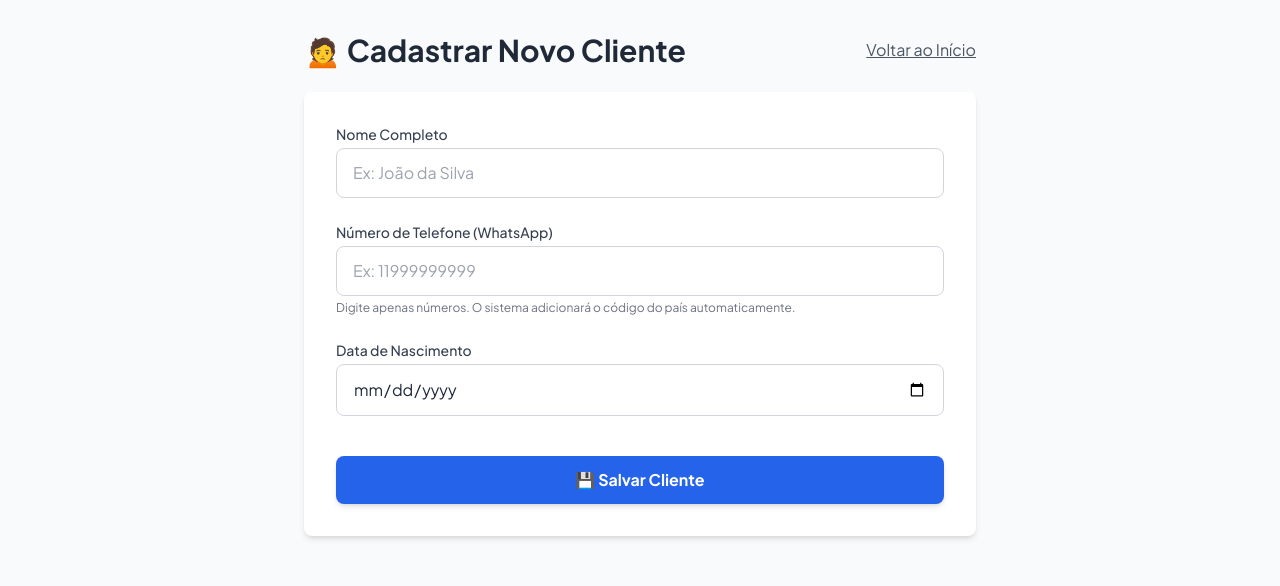
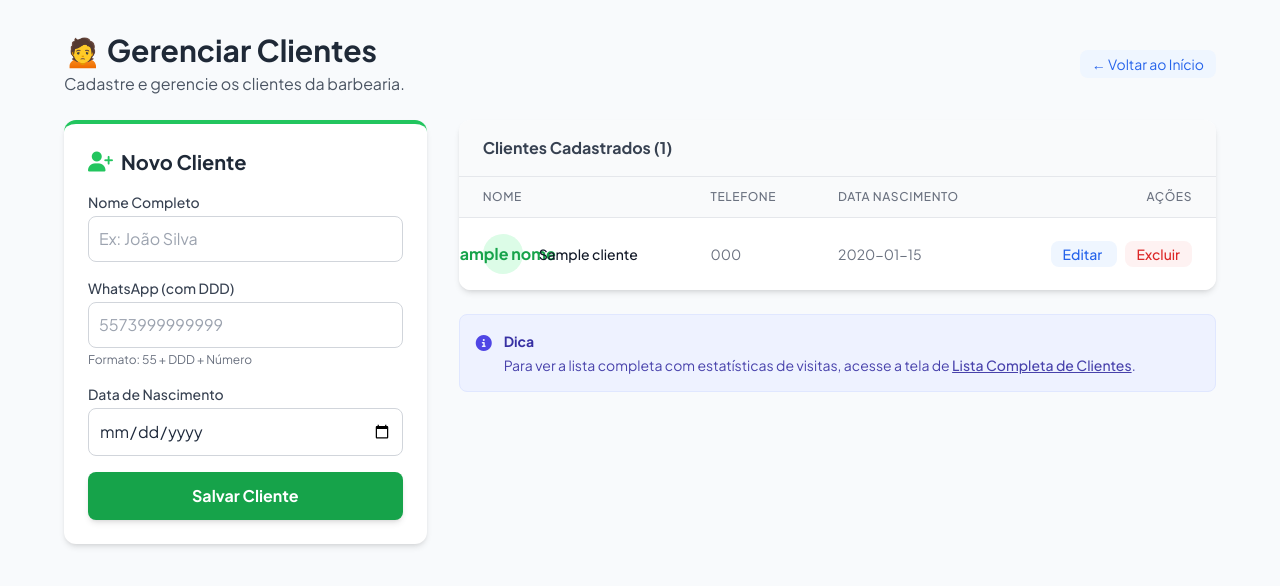
Before and after one commit to ThiagoSilva1995/barbearia-automatica, a FastAPI app: template app/templates/clientes/cadastrar_cliente.html in a window 1280 px wide. Shown: the top 586 px of the page. Run offline with FastAPI, Linux system fonts and the light colour scheme; the template is opened without the code that fills it: most values are stand-ins (such as "Sample title", 1, 10 or a date in 2020); some libraries are stand-ins or nearby versions.

Commit message:
Unifica tela de cadastro de clientes com lista (igual a tela de barbeiros) e atualiza navegação

```diff
--- a/app/routers/cadastros.py
+++ b/app/routers/cadastros.py
@@ -16,12 +16,14 @@ templates = Jinja2Templates(directory="app/templates")
 # --- CLIENTES ---
 @router.get("/cadastrar-cliente", response_class=HTMLResponse)
 async def cadastrar_cliente_form(request: Request, db: AsyncSession = Depends(get_db)):
+    """Tela unificada de cadastro e lista de clientes (similar a barbeiros)"""
     result = await db.execute(select(Cliente).order_by(Cliente.id.desc()).limit(10))
     return templates.TemplateResponse(
         "clientes/cadastrar_cliente.html",
         {
             "request": request,
             "erro": request.query_params.get("erro"),
+            "msg": request.query_params.get("msg"),
             "clientes_recentes": result.scalars().all(),
         },
     )
--- a/app/templates/clientes/cadastrar_cliente.html
+++ b/app/templates/clientes/cadastrar_cliente.html
@@ -1,78 +1,153 @@
 {% extends "base.html" %}
-
-{% block title %}Cadastrar Cliente - Gestão de Barbearia{% endblock %}
+{% block title %}Gerenciar Clientes - Gestão de Barbearia{% endblock %}
 
 {% block content %}
-<div class="max-w-2xl mx-auto">
-    <div class="mb-6 flex justify-between items-center">
-        <h1 class="text-3xl font-bold text-gray-800">🙍 Cadastrar Novo Cliente</h1>
-        <a href="/home" class="text-gray-600 hover:text-gray-900 underline">Voltar ao Início</a>
+<div class="max-w-6xl mx-auto">
+    <div class="flex justify-between items-center mb-6">
+        <div>
+            <h1 class="text-3xl font-bold text-gray-800">🙍 Gerenciar Clientes</h1>
+            <p class="text-gray-600 mt-1">Cadastre e gerencie os clientes da barbearia.</p>
+        </div>
+        <a href="/home"
+            class="text-sm text-blue-600 hover:underline bg-blue-50 px-3 py-1 rounded-lg transition">
+            ← Voltar ao Início
+        </a>
     </div>
 
-    <!-- Mensagens de Sucesso/Erro -->
+    <!-- Mensagens de Feedback -->
     {% if request.query_params.get('msg') == 'sucesso' %}
-    <div
-        class="mb-6 p-4 rounded-lg bg-green-50 border-l-4 border-green-500 text-green-800 flex items-center justify-between">
-        <span class="font-medium"><i class="fas fa-check-circle mr-2"></i> Cliente cadastrado com sucesso!</span>
-        <a href="/cadastrar-cliente" class="text-green-700 hover:underline text-sm">Cadastrar outro</a>
+    <div class="mb-6 p-4 bg-green-100 text-green-800 rounded-lg border border-green-200 flex items-center gap-2">
+        <i class="fas fa-check-circle"></i> Cliente cadastrado com sucesso!
+    </div>
+    {% endif %}
+    {% if request.query_params.get('erro') %}
+    <div class="mb-6 p-4 bg-red-100 text-red-800 rounded-lg border border-red-200 flex items-center gap-2">
+        <i class="fas fa-exclamation-triangle"></i> Erro: {{ request.query_params.get('erro') }}
     </div>
     {% endif %}
 
-    {% if request.query_params.get('erro') %}
-    <div class="mb-6 p-4 rounded-lg bg-red-50 border-l-4 border-red-500 text-red-800">
-        <span class="font-medium"><i class="fas fa-exclamation-circle mr-2"></i> Erro: {{
-            request.query_params.get('erro') }}</span>
-    </div>
-    {% endif %}
+    <div class="grid grid-cols-1 lg:grid-cols-3 gap-8">
 
-    <div class="bg-white p-8 rounded-lg shadow-md">
-        <form action="/cadastrar-cliente" method="POST" class="space-y-6">
+        <!-- Coluna da Esquerda: Formulário -->
+        <div class="lg:col-span-1">
+            <div class="bg-white p-6 rounded-xl shadow-md sticky top-24 border-t-4 border-green-500">
+                <h2 class="text-xl font-bold mb-4 text-gray-800 flex items-center gap-2">
+                    <i class="fas fa-user-plus text-green-500"></i> Novo Cliente
+                </h2>
+                <form action="/cadastrar-cliente" method="POST" class="space-y-4">
 
-            <!-- Nome Completo -->
                     <div>
-                <label for="nome" class="block text-sm font-medium text-gray-700 mb-1">Nome Completo</label>
-                <input type="text" id="nome" name="nome" required placeholder="Ex: João da Silva"
-                    class="w-full px-4 py-3 rounded-lg border border-gray-300 focus:ring-2 focus:ring-blue-500 focus:border-blue-500 transition outline-none">
+                        <label class="block text-sm font-medium text-gray-700 mb-1">Nome Completo</label>
+                        <input type="text" name="nome" required placeholder="Ex: João Silva"
+                            class="w-full p-2.5 border border-gray-300 rounded-lg focus:ring-2 focus:ring-green-500 outline-none transition">
                     </div>
 
-            <!-- Telefone -->
                     <div>
-                <label for="telefone" class="block text-sm font-medium text-gray-700 mb-1">Número de Telefone
-                    (WhatsApp)</label>
-                <input type="tel" id="telefone" name="telefone" required inputmode="numeric" pattern="[0-9]*"
-                    placeholder="Ex: 11999999999"
-                    class="w-full px-4 py-3 rounded-lg border border-gray-300 focus:ring-2 focus:ring-blue-500 focus:border-blue-500 transition outline-none">
-                <p class="text-xs text-gray-500 mt-1">Digite apenas números. O sistema adicionará o código do país
-                    automaticamente.</p>
+                        <label class="block text-sm font-medium text-gray-700 mb-1">WhatsApp (com DDD)</label>
+                        <input type="tel" name="telefone" required placeholder="5573999999999" inputmode="numeric" pattern="[0-9]*"
+                            class="w-full p-2.5 border border-gray-300 rounded-lg focus:ring-2 focus:ring-green-500 outline-none transition">
+                        <p class="text-xs text-gray-500 mt-1">Formato: 55 + DDD + Número</p>
                     </div>
 
-            <!-- Data de Nascimento -->
                     <div>
-                <label for="data_nascimento" class="block text-sm font-medium text-gray-700 mb-1">Data de
-                    Nascimento</label>
-                <input type="date" id="data_nascimento" name="data_nascimento" required
-                    class="w-full px-4 py-3 rounded-lg border border-gray-300 focus:ring-2 focus:ring-blue-500 focus:border-blue-500 transition outline-none">
+                        <label class="block text-sm font-medium text-gray-700 mb-1">Data de Nascimento</label>
+                        <input type="date" name="data_nascimento" required
+                            class="w-full p-2.5 border border-gray-300 rounded-lg focus:ring-2 focus:ring-green-500 outline-none transition">
                     </div>
 
-            <!-- Botão Salvar -->
-            <div class="pt-4">
                     <button type="submit"
-                    class="w-full bg-blue-600 text-white font-bold py-3 px-4 rounded-lg hover:bg-blue-700 transition shadow-md transform hover:-translate-y-0.5 duration-200">
-                    💾 Salvar Cliente
+                        class="w-full bg-green-600 hover:bg-green-700 text-white font-bold py-3 rounded-lg transition shadow-md transform hover:scale-[1.02]">
+                        Salvar Cliente
                     </button>
-            </div>
                 </form>
             </div>
         </div>
 
-<!-- Script para Máscara de Telefone (Opcional, melhora UX no mobile) -->
+        <!-- Coluna da Direita: Lista de Clientes -->
+        <div class="lg:col-span-2">
+            <div class="bg-white rounded-xl shadow-md overflow-hidden">
+                <div class="px-6 py-4 bg-gray-50 border-b border-gray-200">
+                    <h3 class="font-bold text-gray-700">Clientes Cadastrados ({{ clientes_recentes|length }})</h3>
+                </div>
+                <div class="overflow-x-auto">
+                    <table class="min-w-full divide-y divide-gray-200">
+                        <thead class="bg-gray-50">
+                            <tr>
+                                <th class="px-6 py-3 text-left text-xs font-medium text-gray-500 uppercase tracking-wider">
+                                    Nome</th>
+                                <th class="px-6 py-3 text-left text-xs font-medium text-gray-500 uppercase tracking-wider">
+                                    Telefone</th>
+                                <th class="px-6 py-3 text-left text-xs font-medium text-gray-500 uppercase tracking-wider">
+                                    Data Nascimento</th>
+                                <th class="px-6 py-3 text-right text-xs font-medium text-gray-500 uppercase tracking-wider">
+                                    Ações</th>
+                            </tr>
+                        </thead>
+                        <tbody class="bg-white divide-y divide-gray-200">
+                            {% for cliente in clientes_recentes %}
+                            <tr class="hover:bg-gray-50 transition">
+                                <td class="px-6 py-4 whitespace-nowrap">
+                                    <div class="flex items-center">
+                                        <div
+                                            class="flex-shrink-0 h-10 w-10 bg-green-100 rounded-full flex items-center justify-center text-green-600 font-bold">
+                                            {{ cliente.nome[0] }}
+                                        </div>
+                                        <div class="ml-4">
+                                            <div class="text-sm font-medium text-gray-900">{{ cliente.nome }}</div>
+                                        </div>
+                                    </div>
+                                </td>
+                                <td class="px-6 py-4 whitespace-nowrap text-sm text-gray-500">
+                                    {{ cliente.telefone }}
+                                </td>
+                                <td class="px-6 py-4 whitespace-nowrap text-sm text-gray-500">
+                                    {{ cliente.data_nascimento.strftime('%d/%m/%Y') }}
+                                </td>
+                                <td class="px-6 py-4 whitespace-nowrap text-right text-sm font-medium">
+                                    <a href="/editar-cliente/{{ cliente.id }}"
+                                        class="text-blue-600 hover:text-blue-900 bg-blue-50 hover:bg-blue-100 px-3 py-1 rounded-lg transition font-medium mr-2">
+                                        Editar
+                                    </a>
+                                    <a href="/excluir-cliente/{{ cliente.id }}"
+                                        onclick="return confirm('Tem certeza que deseja excluir este cliente?')"
+                                        class="text-red-600 hover:text-red-900 bg-red-50 hover:bg-red-100 px-3 py-1 rounded-lg transition font-medium">
+                                        Excluir
+                                    </a>
+                                </td>
+                            </tr>
+                            {% else %}
+                            <tr>
+                                <td colspan="4" class="px-6 py-12 text-center text-gray-500">
+                                    <div class="flex flex-col items-center justify-center">
+                                        <i class="fas fa-users-slash text-4xl text-gray-300 mb-3"></i>
+                                        <p class="text-lg font-medium">Nenhum cliente cadastrado ainda.</p>
+                                        <p class="text-sm">Use o formulário ao lado para adicionar o primeiro.</p>
+                                    </div>
+                                </td>
+                            </tr>
+                            {% endfor %}
+                        </tbody>
+                    </table>
+                </div>
+            </div>
+
+            <div class="mt-6 p-4 bg-indigo-50 text-indigo-800 rounded-lg border border-indigo-100 flex items-start gap-3">
+                <i class="fas fa-info-circle text-indigo-600 mt-1"></i>
+                <div class="text-sm">
+                    <p class="font-bold mb-1">Dica</p>
+                    <p class="opacity-90">Para ver a lista completa com estatísticas de visitas, acesse a tela de <a href="/lista-clientes" class="underline font-medium">Lista Completa de Clientes</a>.</p>
+                </div>
+            </div>
+        </div>
+    </div>
+</div>
+
+<!-- Script para Máscara de Telefone -->
 <script>
-    const telInput = document.getElementById('telefone');
+    const telInput = document.querySelector('input[name="telefone"]');
     telInput.addEventListener('input', function (e) {
-        // Remove tudo que não é dígito
         let x = e.target.value.replace(/\D/g, '');
-        // Limita a 11 dígitos (DDD + 9 dígitos) ou mais se tiver código país
-        if (x.length > 11) x = x.substring(0, 11);
+        if (x.length > 13) x = x.substring(0, 13);
         e.target.value = x;
     });
 </script>
--- a/app/templates/clientes/editar_cliente.html
+++ b/app/templates/clientes/editar_cliente.html
@@ -5,7 +5,7 @@
 <div class="max-w-2xl mx-auto">
     <div class="mb-6 flex justify-between items-center">
         <h1 class="text-3xl font-bold text-gray-800">✏️ Editar Cliente</h1>
-        <a href="/lista-clientes" class="text-gray-600 hover:text-gray-900 underline">Voltar à Lista</a>
+        <a href="/cadastrar-cliente" class="text-gray-600 hover:text-gray-900 underline">Voltar ao Cadastro</a>
     </div>
 
     <!-- Mensagens de Erro -->
@@ -67,7 +67,7 @@
                     class="flex-1 bg-blue-600 text-white font-bold py-3 px-4 rounded-lg hover:bg-blue-700 transition shadow-md transform hover:-translate-y-0.5 duration-200">
                     💾 Salvar Alterações
                 </button>
-                <a href="/lista-clientes"
+                <a href="/cadastrar-cliente"
                     class="flex-1 bg-gray-300 text-gray-700 font-bold py-3 px-4 rounded-lg hover:bg-gray-400 transition text-center">
                     Cancelar
                 </a>
```
Lines whose indentation alone changed are shown as unchanged.
